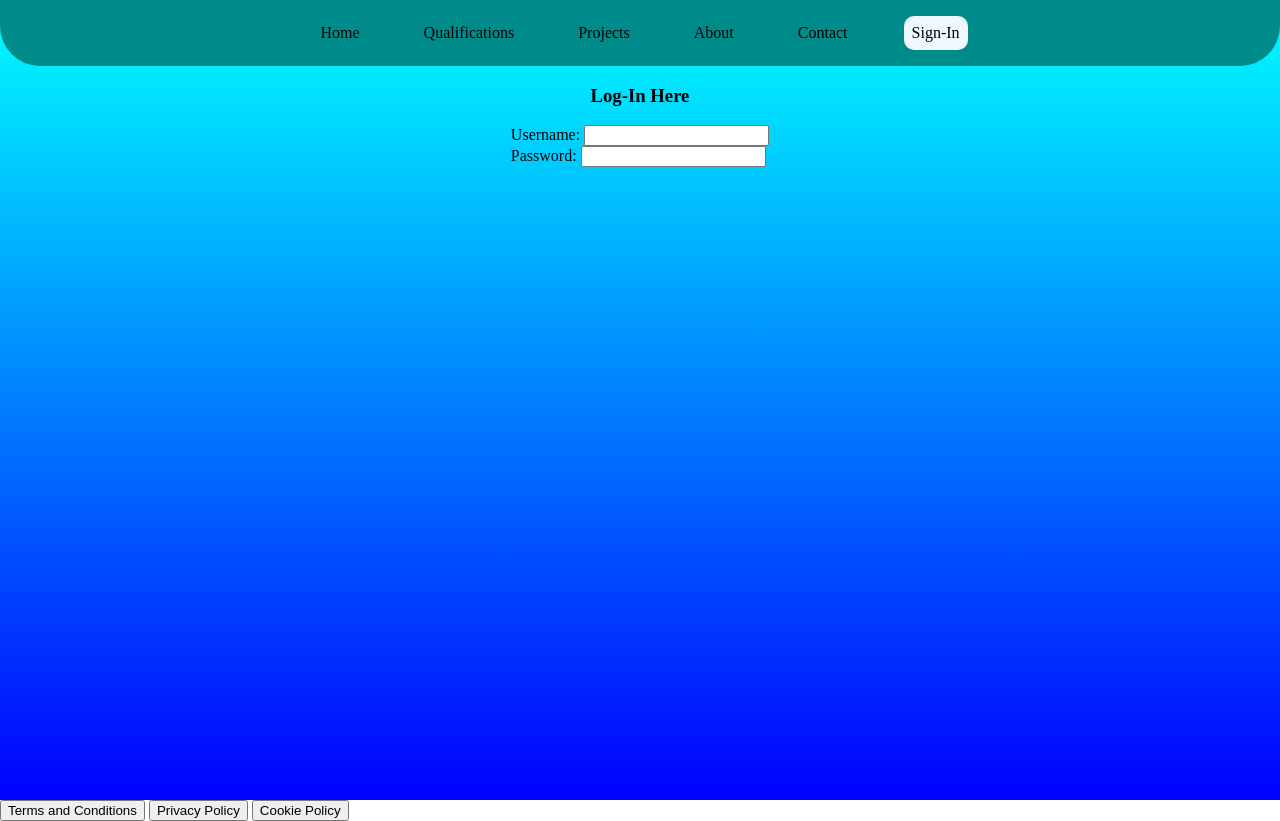
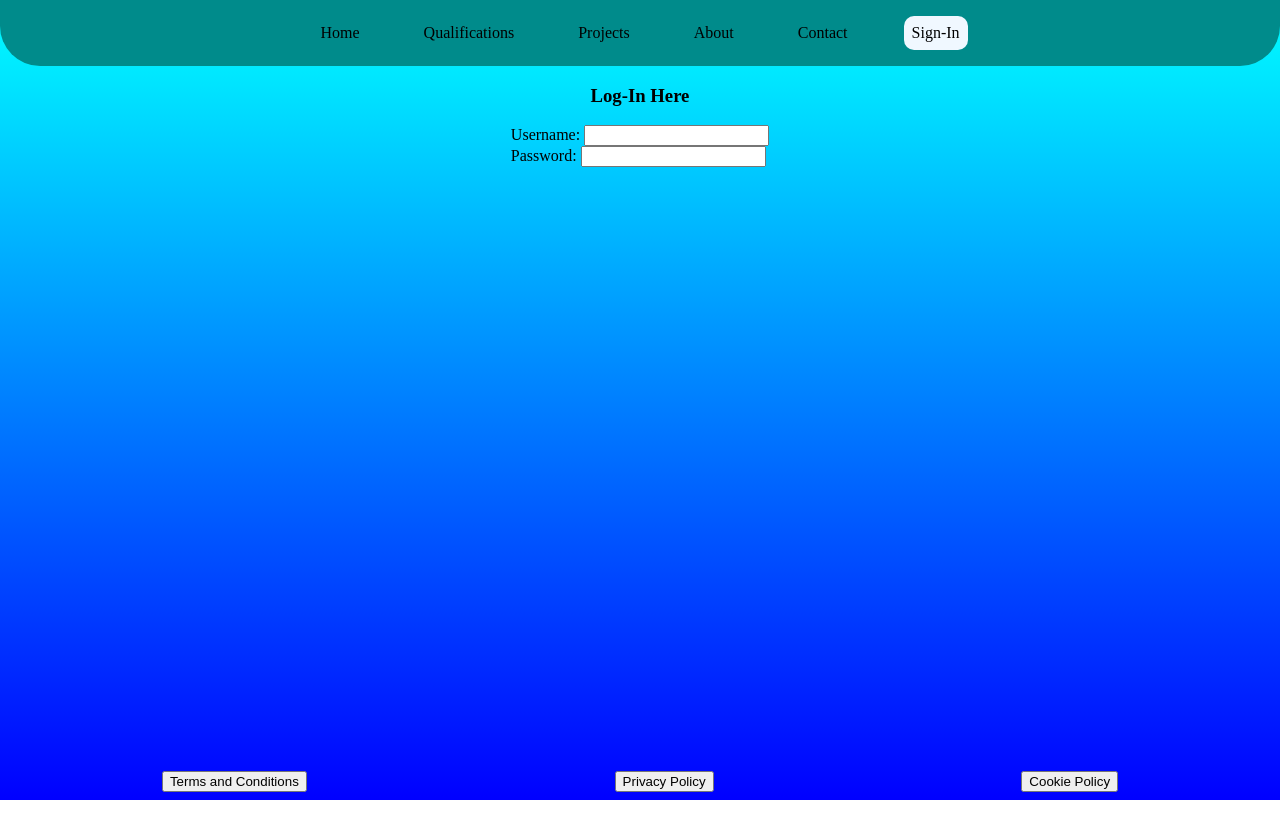
Before and after one commit to sashasagebd/portfolio, a plain HTML site: page pages/signin.html in a window 1280 px wide. After the commit the page ends 800 px from the top, so only its background shows below. Drawn offline with Linux system fonts and the light colour scheme.

Commit message:
modal position

```diff
--- a/index.css
+++ b/index.css
@@ -60,8 +60,8 @@ html, body {
     position: fixed;
     top: 50%;
     left: 50%;
-    height: 250px;
-    width: 250px;
+    height: 50%;
+    width: 50%;
     background-color: aliceblue;
     margin: 0 auto;
 }
--- a/pages/about.css
+++ b/pages/about.css
@@ -81,8 +81,21 @@ html, body {
     position: fixed;
     top: 50%;
     left: 50%;
-    height: 250px;
-    width: 250px;
+    height: 50%;
+    width: 50%;
     background-color: aliceblue;
     margin: 0 auto;
 }
+
+.footer {
+    position: fixed;
+    bottom: 0;
+    width: 100%;
+}
+
+.footer-contents {
+    display: flex;
+    flex-direction: row;
+    justify-content: space-around;
+    margin: .5rem;
+}
--- a/pages/contact.css
+++ b/pages/contact.css
@@ -60,8 +60,21 @@ html, body {
     position: fixed;
     top: 50%;
     left: 50%;
-    height: 250px;
-    width: 250px;
+    height: 50%;
+    width: 50%;
     background-color: aliceblue;
     margin: 0 auto;
 }
+
+.footer {
+    position: fixed;
+    bottom: 0;
+    width: 100%;
+}
+
+.footer-contents {
+    display: flex;
+    flex-direction: row;
+    justify-content: space-around;
+    margin: .5rem;
+}
--- a/pages/projects.css
+++ b/pages/projects.css
@@ -67,8 +67,21 @@ html, body {
     position: fixed;
     top: 50%;
     left: 50%;
-    height: 250px;
-    width: 250px;
+    height: 50%;
+    width: 50%;
     background-color: aliceblue;
     margin: 0 auto;
 }
+
+.footer {
+    position: fixed;
+    bottom: 0;
+    width: 100%;
+}
+
+.footer-contents {
+    display: flex;
+    flex-direction: row;
+    justify-content: space-around;
+    margin: .5rem;
+}
--- a/pages/qualifications.css
+++ b/pages/qualifications.css
@@ -75,8 +75,21 @@ html, body {
     position: fixed;
     top: 50%;
     left: 50%;
-    height: 250px;
-    width: 250px;
+    height: 50%;
+    width: 50%;
     background-color: aliceblue;
     margin: 0 auto;
 }
+
+.footer {
+    position: fixed;
+    bottom: 0;
+    width: 100%;
+}
+
+.footer-contents {
+    display: flex;
+    flex-direction: row;
+    justify-content: space-around;
+    margin: .5rem;
+}
--- a/pages/signin.css
+++ b/pages/signin.css
@@ -42,8 +42,21 @@ html, body {
     position: fixed;
     top: 50%;
     left: 50%;
-    height: 250px;
-    width: 250px;
+    height: 50%;
+    width: 50%;
     background-color: aliceblue;
     margin: 0 auto;
 }
+
+.footer {
+    position: fixed;
+    bottom: 0;
+    width: 100%;
+}
+
+.footer-contents {
+    display: flex;
+    flex-direction: row;
+    justify-content: space-around;
+    margin: .5rem;
+}
--- a/pages/signin.html
+++ b/pages/signin.html
@@ -41,12 +41,13 @@
             <h3>Cookies Policy</h3>
             <button onclick="closeModal('cookies-modal')">Close</button>
         </div>
-    </div>
-    <div class="footer">
-        <div class="footer-contents">
-            <button onclick="openModal('terms-modal')">Terms and Conditions</button>
-            <button onclick="openModal('privacy-modal')">Privacy Policy</button>
-            <button onclick="openModal('cookies-modal')">Cookie Policy</button>
+
+        <div class="footer">
+            <div class="footer-contents">
+                <button onclick="openModal('terms-modal')">Terms and Conditions</button>
+                <button onclick="openModal('privacy-modal')">Privacy Policy</button>
+                <button onclick="openModal('cookies-modal')">Cookie Policy</button>
+            </div>
         </div>
     </div>
 
```
Also changed, not shown: pages/about.html (+1 -2 lines), pages/contact.html (+1 -2 lines), pages/projects.html (+1 -1 lines), pages/qualifications.html (+2 -2 lines).
